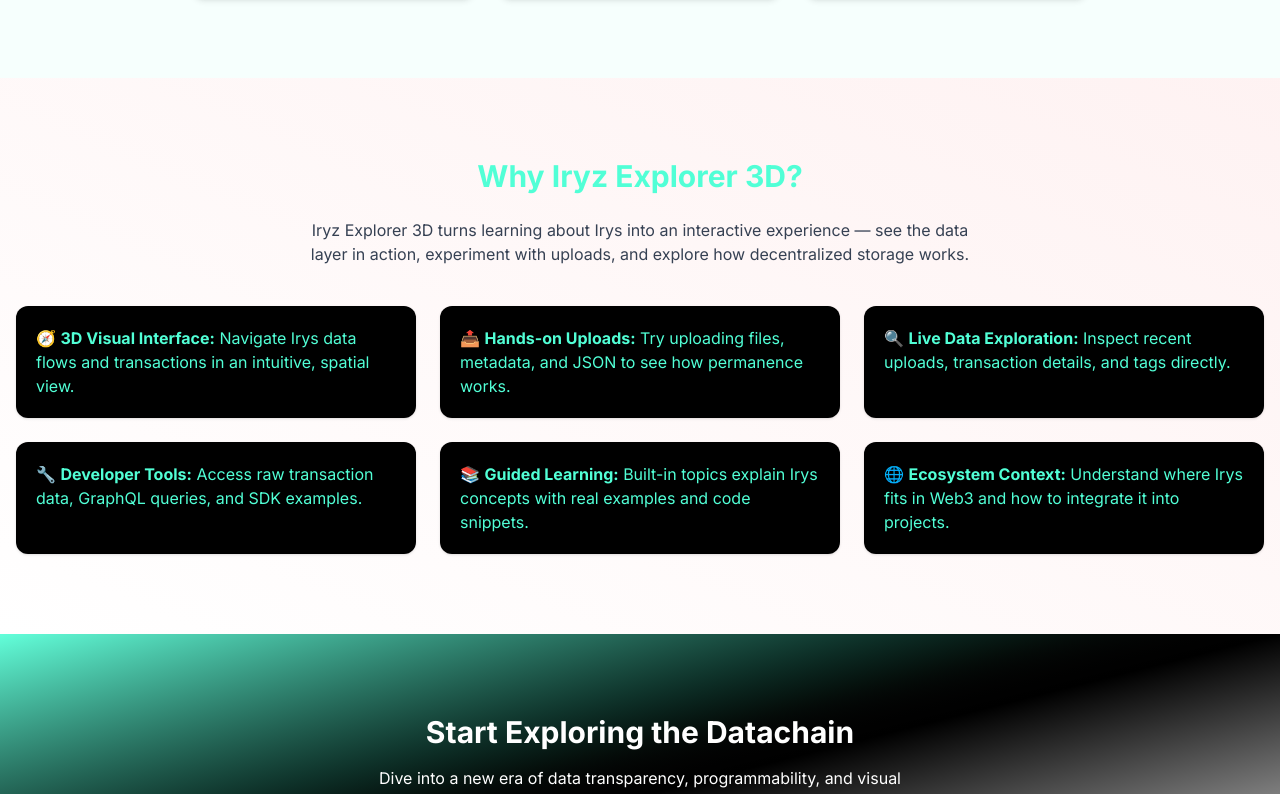
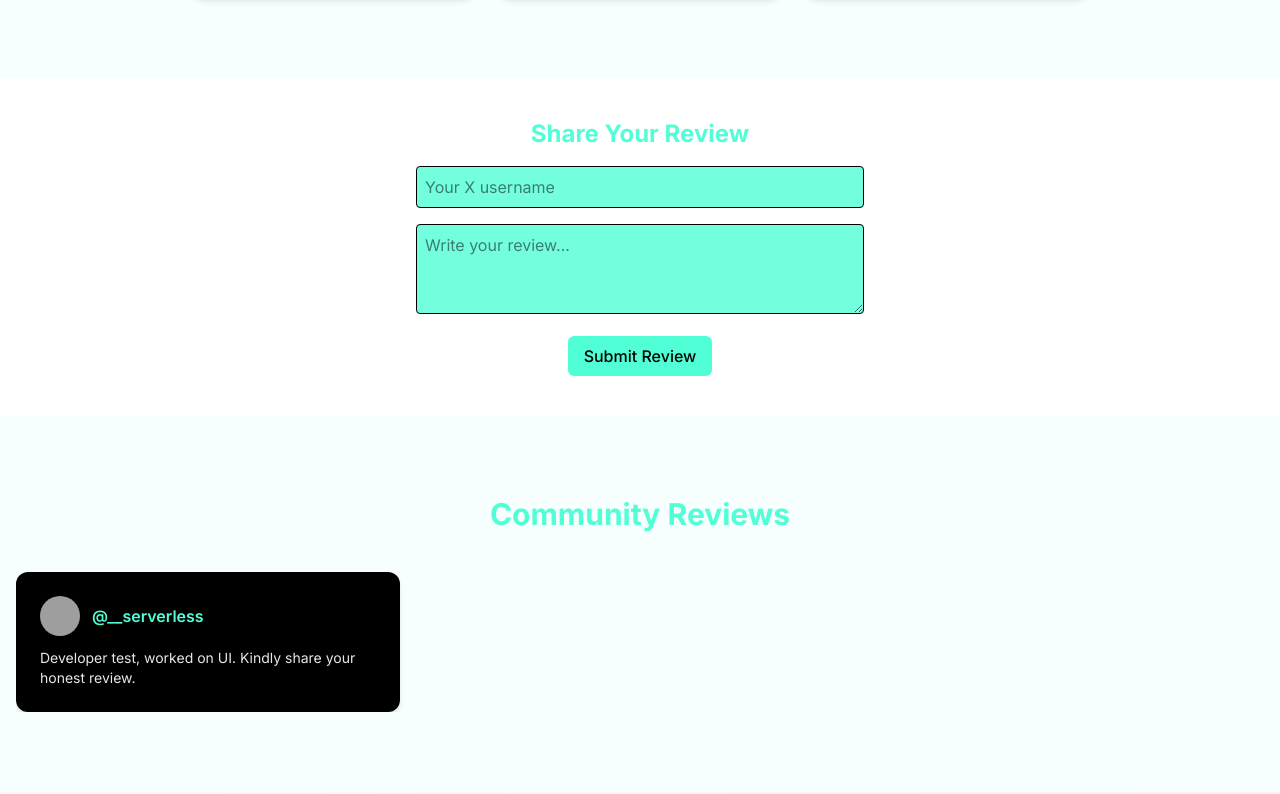
Before and after one commit to collinsoden/irys, a Next.js app: page / in a window 1280 px wide. Shown: the part 1186-1980 px from the top of the page. Built offline with nearby package versions, Linux system fonts and the light colour scheme; no server answers; grey boxes are pictures that could not be loaded.

Commit message:
feat: Added a review form and section

```diff
--- /dev/null
+++ b/data/reviews.json
@@ -0,0 +1,8 @@
+[
+  {
+    "id": 1756735789703,
+    "username": "__serverless",
+    "review": "Developer test, worked on UI. Kindly share your honest review.",
+    "createdAt": "2025-09-01T14:09:49.703Z"
+  }
+]
--- /dev/null
+++ b/src/app/api/reviews/route.ts
@@ -0,0 +1,49 @@
+import { NextResponse } from "next/server";
+import fs from "fs/promises";
+import path from "path";
+
+const filePath = path.join(process.cwd(), "data", "reviews.json");
+
+// Ensure the reviews.json file exists
+async function ensureFile() {
+  try {
+    await fs.access(filePath);
+  } catch {
+    await fs.mkdir(path.dirname(filePath), { recursive: true });
+    await fs.writeFile(filePath, JSON.stringify([]));
+  }
+}
+
+export async function GET() {
+  await ensureFile();
+  const data = await fs.readFile(filePath, "utf-8");
+  const reviews = JSON.parse(data);
+
+  // Only return the latest 100 reviews
+  const latest = reviews.slice(-100).reverse();
+  return NextResponse.json(latest);
+}
+
+export async function POST(req: Request) {
+  const { username, review } = await req.json();
+
+  if (!username || !review) {
+    return NextResponse.json({ error: "Missing fields" }, { status: 400 });
+  }
+
+  await ensureFile();
+  const data = await fs.readFile(filePath, "utf-8");
+  const reviews = JSON.parse(data);
+
+  const newReview = {
+    id: Date.now(),
+    username,
+    review,
+    createdAt: new Date().toISOString(),
+  };
+
+  reviews.push(newReview);
+  await fs.writeFile(filePath, JSON.stringify(reviews, null, 2));
+
+  return NextResponse.json(newReview, { status: 201 });
+}
--- a/src/app/page.tsx
+++ b/src/app/page.tsx
@@ -5,6 +5,8 @@
 import { Button, Container } from "@/components/ui"
 import Link from "next/link"
 import { useEffect, useState } from "react"
+import { ReviewForm } from "@/components/reviews/ReviewForm"
+import { ReviewSlider } from "@/components/reviews/ReviewsSlider"
 
 export default function Home() {
   const [stats, setStats] = useState({
@@ -98,6 +100,9 @@
         </Container>
       </section>
 
+      {/* Review Section */}
+      <ReviewForm />
+      <ReviewSlider />
       {/* Differences Section */}
       <section className="py-20 bg-gradient-to-tr from-white to-red-50">
         <Container className="text-center">
--- /dev/null
+++ b/src/components/reviews/ReviewForm.tsx
@@ -0,0 +1,66 @@
+"use client"
+
+import { useState } from "react"
+import { Button, Container } from "@/components/ui"
+
+export function ReviewForm() {
+  const [username, setUsername] = useState("")
+  const [review, setReview] = useState("")
+  const [loading, setLoading] = useState(false)
+  const [message, setMessage] = useState("")
+
+  const handleSubmit = async (e: React.FormEvent) => {
+    e.preventDefault()
+    setLoading(true)
+    setMessage("")
+
+    try {
+      const res = await fetch("/api/reviews", {
+        method: "POST",
+        headers: { "Content-Type": "application/json" },
+        body: JSON.stringify({ username, review }),
+      })
+
+      if (!res.ok) throw new Error("Failed to save review")
+      setMessage("✅ Review submitted!")
+      setUsername("")
+      setReview("")
+    } catch (err) {
+      setMessage("❌ Something went wrong.")
+    } finally {
+      setLoading(false)
+    }
+  }
+
+  return (
+    <Container className="py-10 text-center">
+      <h2 className="text-2xl font-bold text-theme mb-4">Share Your Review</h2>
+      <form onSubmit={handleSubmit} className="space-y-4 max-w-md mx-auto">
+        <input
+          type="text"
+          placeholder="Your X username"
+          value={username}
+          onChange={(e) => setUsername(e.target.value)}
+          required
+          className="w-full p-2 rounded border bg-theme/80 text-black"
+        />
+        <textarea
+          placeholder="Write your review..."
+          value={review}
+          onChange={(e) => setReview(e.target.value)}
+          required
+          rows={3}
+          className="w-full p-2 rounded border bg-theme/80 text-black"
+        />
+        <Button
+          type="submit"
+          disabled={loading}
+          className="bg-theme text-black hover:bg-theme"
+        >
+          {loading ? "Submitting..." : "Submit Review"}
+        </Button>
+      </form>
+      {message && <p className="mt-3 text-theme">{message}</p>}
+    </Container>
+  )
+}
--- /dev/null
+++ b/src/components/reviews/ReviewsSlider.tsx
@@ -0,0 +1,52 @@
+"use client"
+
+import { useEffect, useState } from "react"
+import { motion } from "framer-motion"
+import { Container } from "@/components/ui"
+
+export function ReviewSlider() {
+  const [reviews, setReviews] = useState<any[]>([])
+
+  useEffect(() => {
+    const fetchReviews = async () => {
+      const res = await fetch("/api/reviews")
+      const data = await res.json()
+      setReviews(data)
+    }
+    fetchReviews()
+  }, [])
+
+  if (!reviews.length) return null
+
+  return (
+    <section className="py-20 bg-theme/5">
+      <Container>
+        <h2 className="text-3xl font-bold text-theme mb-10 text-center">
+          Community Reviews
+        </h2>
+        <div className="overflow-x-auto flex gap-6 snap-x snap-mandatory">
+          {reviews.map((r) => (
+            <motion.div
+              key={r.id}
+              className="min-w-[300px] max-w-sm bg-theme-black text-white p-6 rounded-xl shadow-md snap-center"
+              initial={{ opacity: 0, y: 20 }}
+              whileInView={{ opacity: 1, y: 0 }}
+              transition={{ duration: 0.4 }}
+              viewport={{ once: true }}
+            >
+              <div className="flex items-center gap-3 mb-3">
+                <img
+                  src={`https://unavatar.io/twitter/${r.username}`}
+                  alt={r.username}
+                  className="w-10 h-10 rounded-full"
+                />
+                <span className="font-semibold text-theme">@{r.username}</span>
+              </div>
+              <p className="text-sm text-gray-200">{r.review}</p>
+            </motion.div>
+          ))}
+        </div>
+      </Container>
+    </section>
+  )
+}
```
